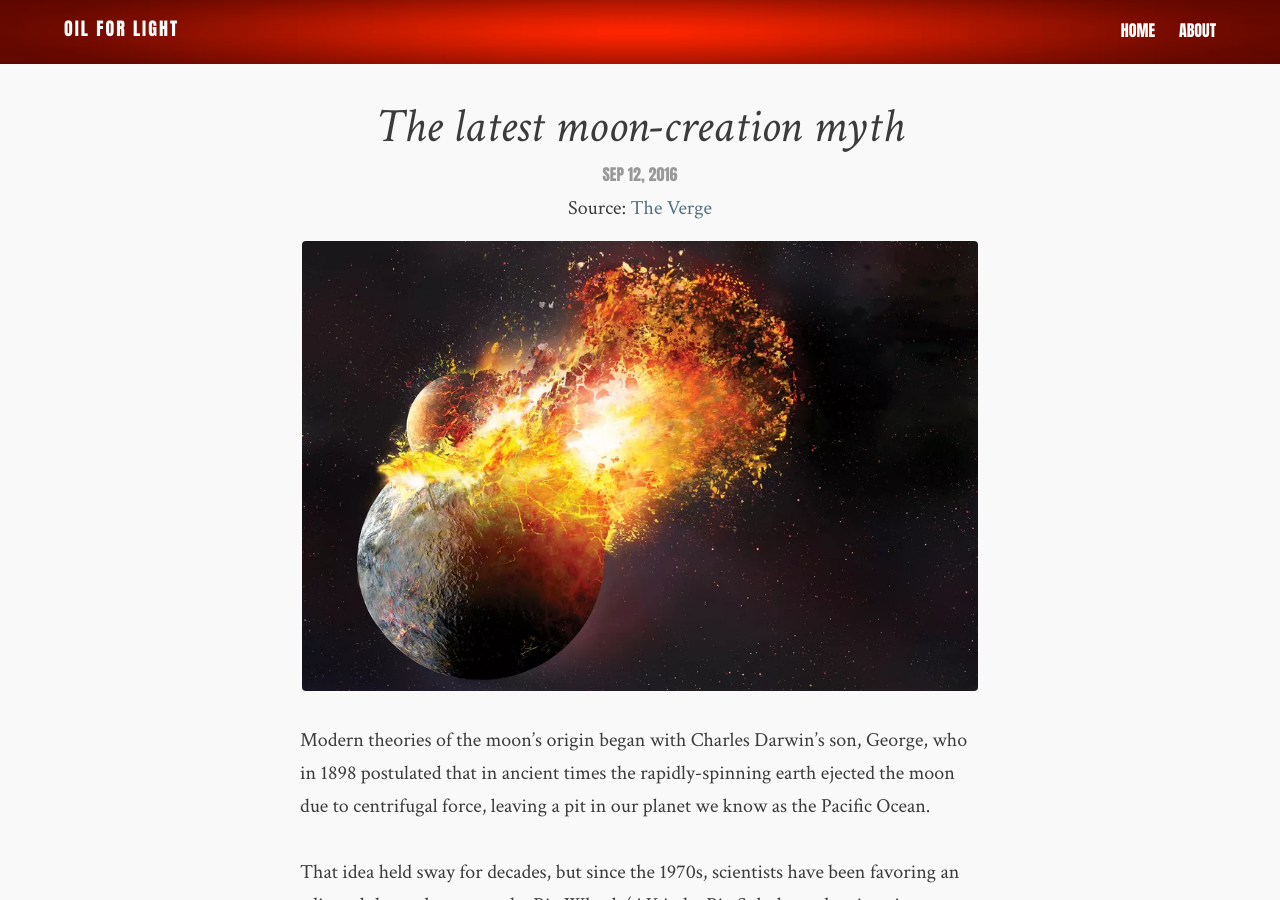
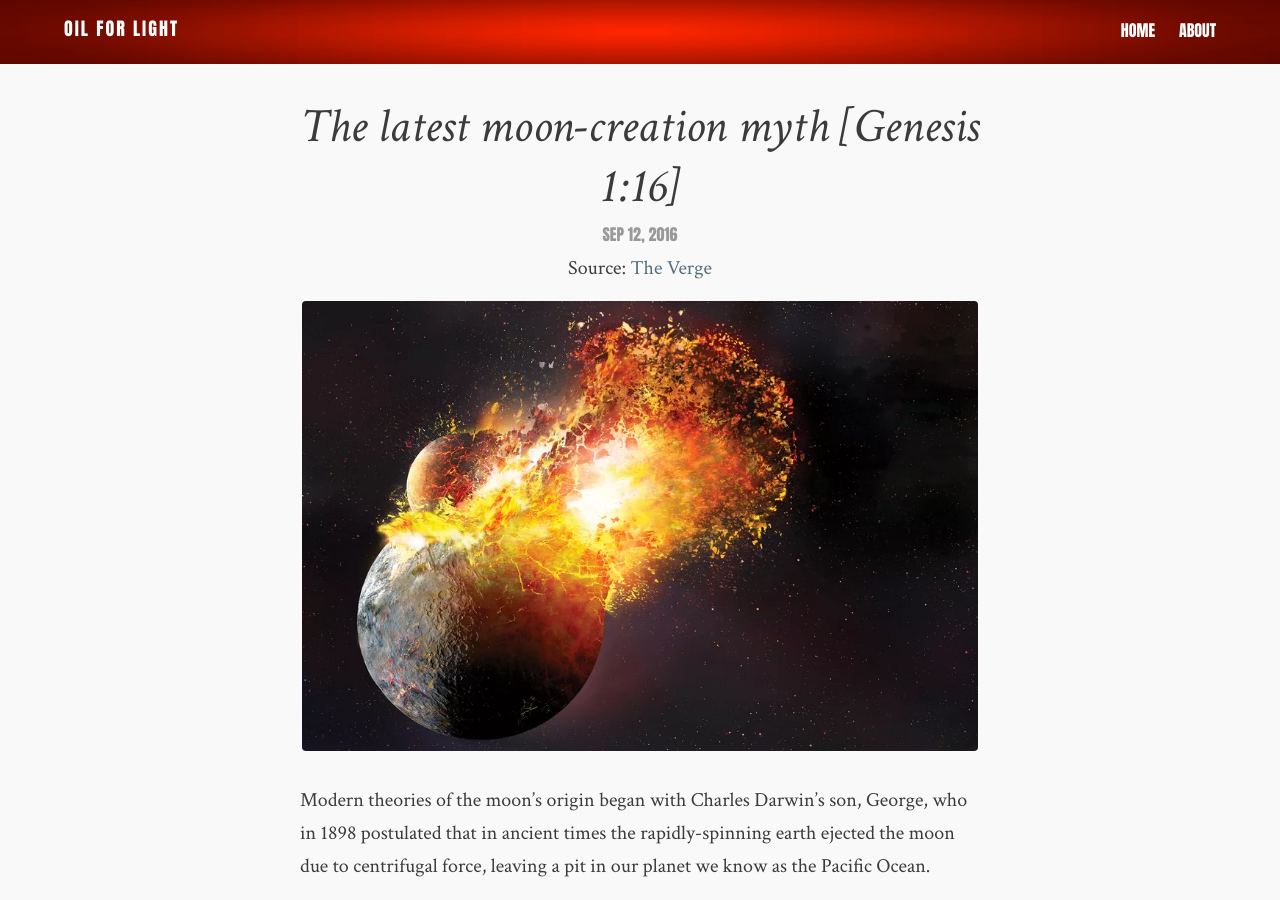
Before and after one commit to flashlightministries/oilforlight, a Jekyll site: the page built from _posts/2016-09-12-moon-creation-myth.md, in a window 1280 px wide and 900 px high. Built offline with Jekyll 4.4.1, drawn with Linux system fonts in a browser that asks for light colours; nearby versions of some CDN libraries.

Commit message:
Update 2016-09-12-moon-creation-myth.md

```diff
--- a/_posts/2016-09-12-moon-creation-myth.md
+++ b/_posts/2016-09-12-moon-creation-myth.md
@@ -2,7 +2,7 @@
 layout: post
 author: T.C. Howitt
 title: The latest moon-creation myth
-passage:
+passage: Genesis 1:16
 source:
     name: The Verge
     url: https://www.theverge.com/2016/9/12/12879766/moon-planetary-collision-theory-earth-impact
```
